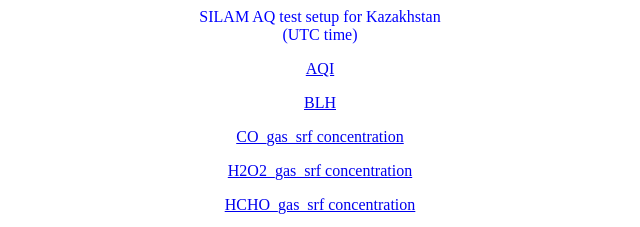
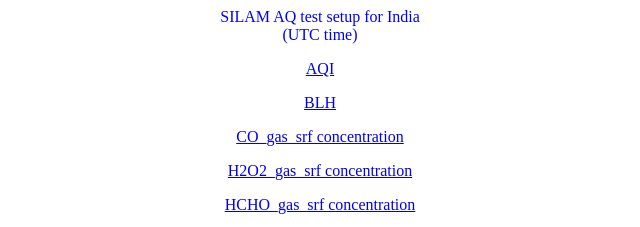
Before and after one commit to rkouznetsov/SILAM-KAZ, a plain HTML site: page www/toc.html in a window 1280 px wide. Shown: the top 227 px of the page, 320-960 px from the left. Drawn offline with Linux system fonts and the light colour scheme.

Commit message:
Indian setup
Changed suitename

```diff
--- a/www/toc.html
+++ b/www/toc.html
@@ -9,7 +9,7 @@
 <CENTER>
 <BODY>
 
-<FONT COLOR=blue>SILAM AQ test setup for Kazakhstan <br> (UTC time)</FONT>
+<FONT COLOR=blue>SILAM AQ test setup for India <br> (UTC time)</FONT>
 <p><a href="SILAMForcast.html?param=AQI" target="pic">                AQI</a></p>
 <p><a href="SILAMForcast.html?param=BLH" target="pic">                BLH</a></p>
 <p><a href="SILAMForcast.html?param=CO_gas_srf" target="pic">         CO_gas_srf concentration</a></p>
```
Also changed, not shown: www/SILAMForcast.html (+1 -1 lines), www/index.html (+1 -1 lines), 8 other files.
